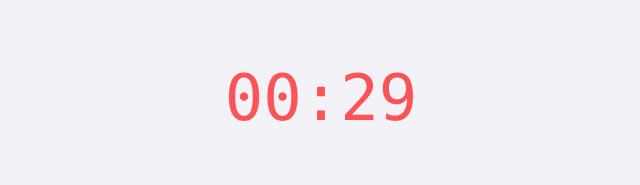
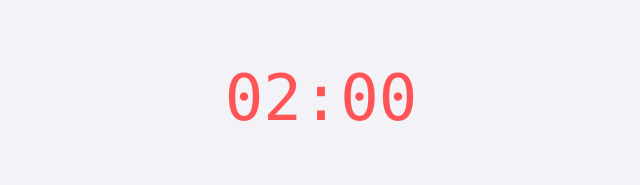
Before and after one commit to augustogoulart/updoro, a React (Vite) app in the folder src/renderer/: page / in a window 1280 px wide. Shown: the top 185 px of the page, without its empty margins (319-959 px from the left). Built offline with nearby package versions, Linux system fonts and the light colour scheme.

Commit message:
Play beep

```diff
--- a/src/renderer/src/App.tsx
+++ b/src/renderer/src/App.tsx
@@ -1,6 +1,10 @@
 import { useState } from 'react'
 import Clock from './components/Clock'
 import { TimeSchedule } from './types'
+
+function minToSec(value: number): number {
+  return value * 60
+}
 
 function App(): React.JSX.Element {
   const [isRunning, setIsRunning] = useState<boolean>(false)
@@ -8,13 +12,13 @@ function App(): React.JSX.Element {
   const [currentTimer, setCurrentTimer] = useState<number>(0)
 
   const timerSchedule: TimeSchedule = {
-    0: { timer: 29, type: 'focus' },
-    1: { timer: 5, type: 'break' },
-    2: { timer: 120, type: 'focus' },
-    3: { timer: 5, type: 'break' },
-    4: { timer: 120, type: 'focus' }
+    0: { timer: minToSec(2), type: 'focus' },
+    1: { timer: minToSec(10), type: 'break' },
+    2: { timer: minToSec(30), type: 'focus' },
+    3: { timer: minToSec(10), type: 'break' },
+    4: { timer: minToSec(90), type: 'focus' },
+    5: { timer: minToSec(10), type: 'break' }
   }
-
   const hasNextTimer = timerSchedule[currentTimer]
 
   return (
--- a/src/renderer/src/components/Clock.tsx
+++ b/src/renderer/src/components/Clock.tsx
@@ -1,6 +1,36 @@
 import { PomodoroTimer } from '@renderer/types'
 
 import React, { useState, useEffect, useRef } from 'react'
+
+function playBeep(frequency = 800, duration = 100, volume = 0.1): void {
+  const ctx = new (window.AudioContext || window.AudioContext)()
+  const oscillator = ctx.createOscillator()
+  const gain = ctx.createGain()
+
+  oscillator.type = 'sine'
+  oscillator.frequency.setValueAtTime(frequency, ctx.currentTime)
+  gain.gain.setValueAtTime(volume, ctx.currentTime)
+
+  oscillator.connect(gain)
+  gain.connect(ctx.destination)
+
+  oscillator.start()
+  oscillator.stop(ctx.currentTime + duration / 1000) // duration in seconds
+}
+
+function playBeepSequence(): void {
+  const sequence = [
+    { delay: 0, duration: 100 },
+    { delay: 600, duration: 100 },
+    { delay: 1000, duration: 300 } // longer final beep
+  ]
+
+  for (const { delay, duration } of sequence) {
+    setTimeout(() => {
+      playBeep(800, duration)
+    }, delay)
+  }
+}
 
 export default function PomodoroApp({ time, timerState }: PomodoroTimer): React.JSX.Element {
   const [timeLeft, setTimeLeft] = useState<number>(time.timer)
@@ -26,6 +56,7 @@ export default function PomodoroApp({ time, timerState }: PomodoroTimer): React.
 
   useEffect(() => {
     if (timeLeft === 0) {
+      playBeepSequence()
       setIsRunning(false)
       setHasFinished(true)
       setCurrentTimer((prev) => prev + 1)
```
